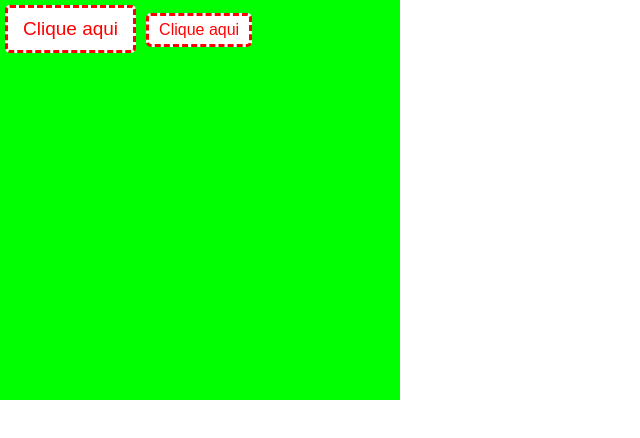
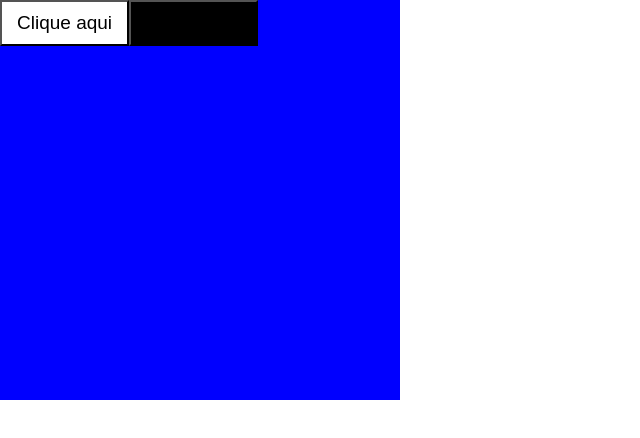
Before and after one commit to pedrosilva08/ReactJS, a React (Create React App) app in the folder react1/: page / in a window 1280 px wide. Shown: the top 438 px of the page, without its empty margins (0-640 px from the left). Built offline with nearby package versions, Linux system fonts and the light colour scheme.

Commit message:
Adicionando props a components style

```diff
--- a/react1/src/App.js
+++ b/react1/src/App.js
@@ -175,6 +175,8 @@ function App()
 
 export default App;
 */
+
+
 //===============> aula 6 de react(styles) <====================
 /*
 const Site = styled.div`
@@ -196,7 +198,10 @@ function App()
 };
 export default App;
 */
+
+
 //===============> aula 7 de react(styles) <====================
+/*
 const Site = styled.div`
 width:400px;
 height:400px;
@@ -226,3 +231,28 @@ function App()
   )
 };
 export default App;
+*/
+
+
+//===============> aula 8 de react(styles) <====================
+const Site = styled.div`
+width:400px;
+height:400px;
+background-color #0000ff;
+`;
+const Botao = styled.button`
+font-size:19px;
+padding:10px 15px;
+background-color: ${props => props.ativo == true ? '#0000ff' : '#ccc'};
+background-color: ${props => props.ativo == true ? '#FFF' : '#000'};
+`;
+function App()
+{
+  return (
+    <Site>
+      <Botao ativo={true}>Clique aqui</Botao>
+      <Botao ativo={false}>Clique aqui</Botao>
+    </Site>
+  )
+};
+export default App;
```
